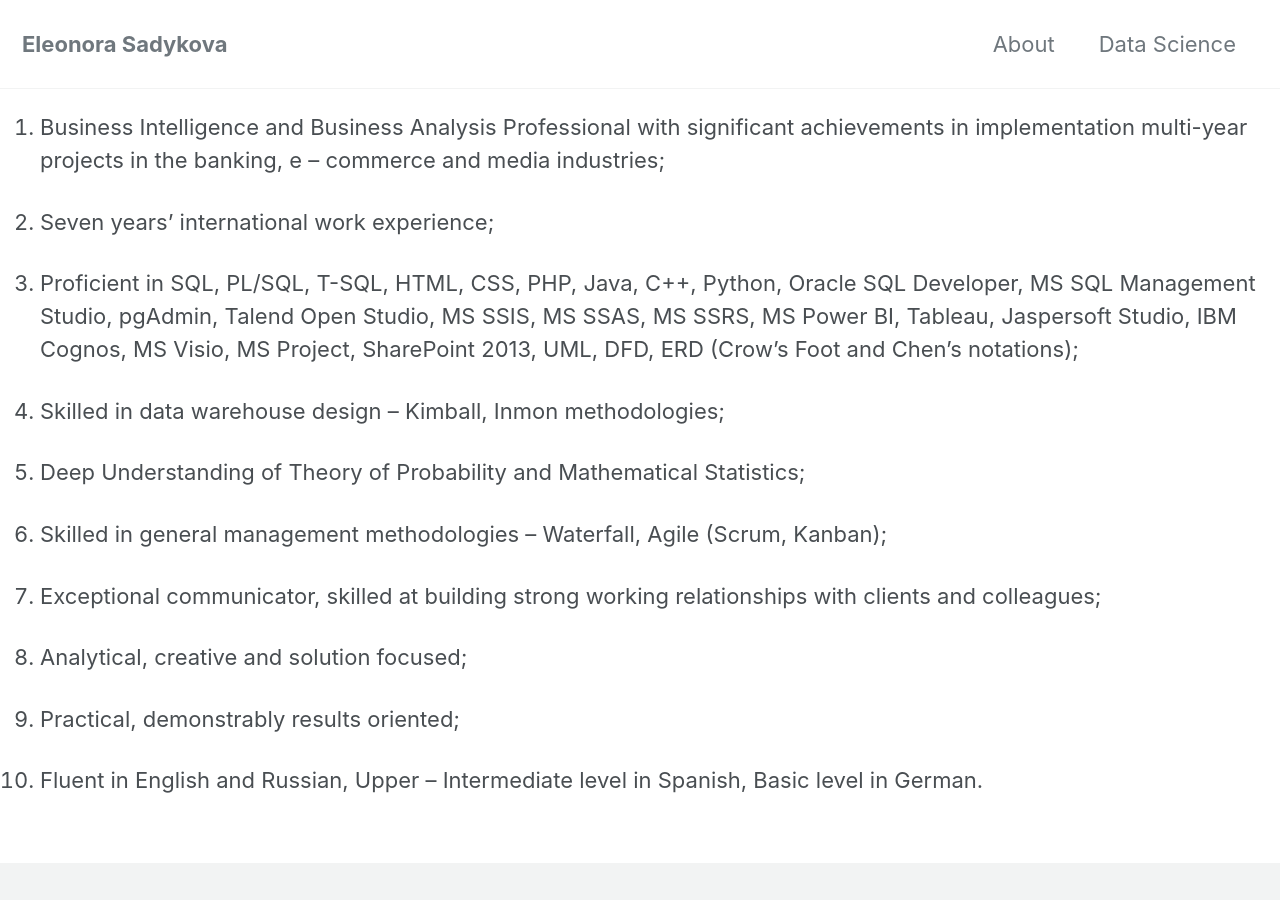
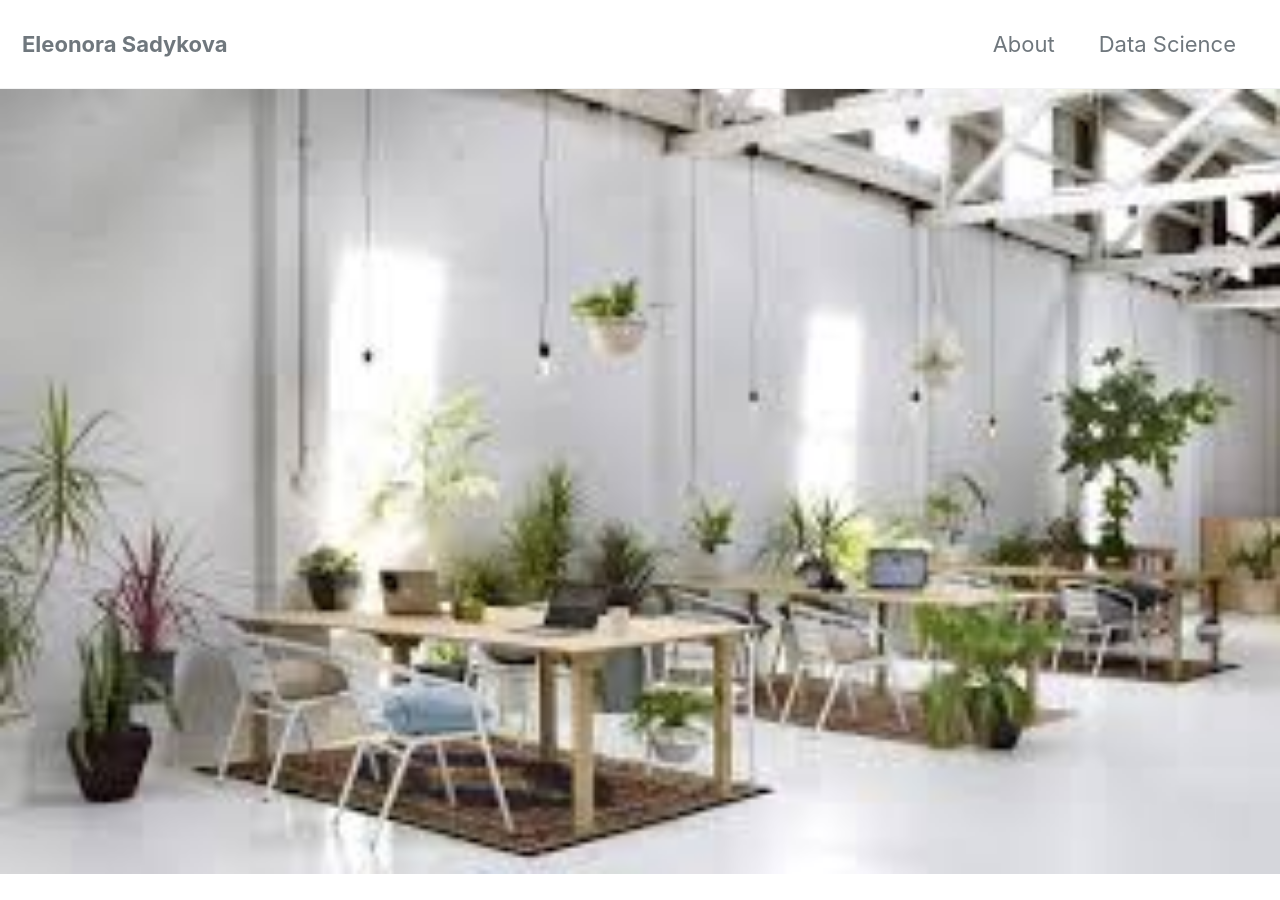
Before and after one commit to elenlang/elenlang.github.io, a Jekyll site: the page built from _pages/about.md, in a window 1280 px wide and 900 px high. Built offline with Jekyll 4.4.1, drawn with Linux system fonts in a browser that asks for light colours; cached includes are drawn as plain includes; nearby versions of some CDN libraries; our own code applies the rules of GitHub Pages for plain Markdown files; some of the changed text lies outside the part shown.

Commit message:
change content

```diff
--- a/_pages/about.md
+++ b/_pages/about.md
@@ -1,26 +1,8 @@
 ---
+layout: archive
 permalink: /about/
 title: "Personal Profile"
-author_profile: false
+author_profile: true
 header:
   image: "/images/Nora.jpg"
 ---
-1. Business Intelligence and Business Analysis Professional with significant achievements in implementation multi-year projects in the banking, e – commerce and media industries;
-
-2. Seven years’ international work experience;
-
-3. Proficient in SQL, PL/SQL, T-SQL, HTML, CSS, PHP, Java, C++, Python, Oracle SQL Developer, MS SQL Management Studio, pgAdmin, Talend Open Studio, MS SSIS, MS SSAS, MS SSRS, MS Power BI, Tableau, Jaspersoft Studio, IBM Cognos, MS Visio, MS Project, SharePoint 2013, UML, DFD, ERD (Crow’s Foot and Chen’s notations);
-
-4. Skilled in data warehouse design – Kimball, Inmon methodologies;
-
-5. Deep Understanding of Theory of Probability and Mathematical Statistics;
-
-6. Skilled in general management methodologies – Waterfall, Agile (Scrum, Kanban);
-
-7. Exceptional communicator, skilled at building strong working relationships with clients and colleagues;
-
-8. Analytical, creative and solution focused;
-
-9. Practical, demonstrably results oriented;
-
-10. Fluent in English and Russian, Upper – Intermediate level in Spanish, Basic level in German.
```
